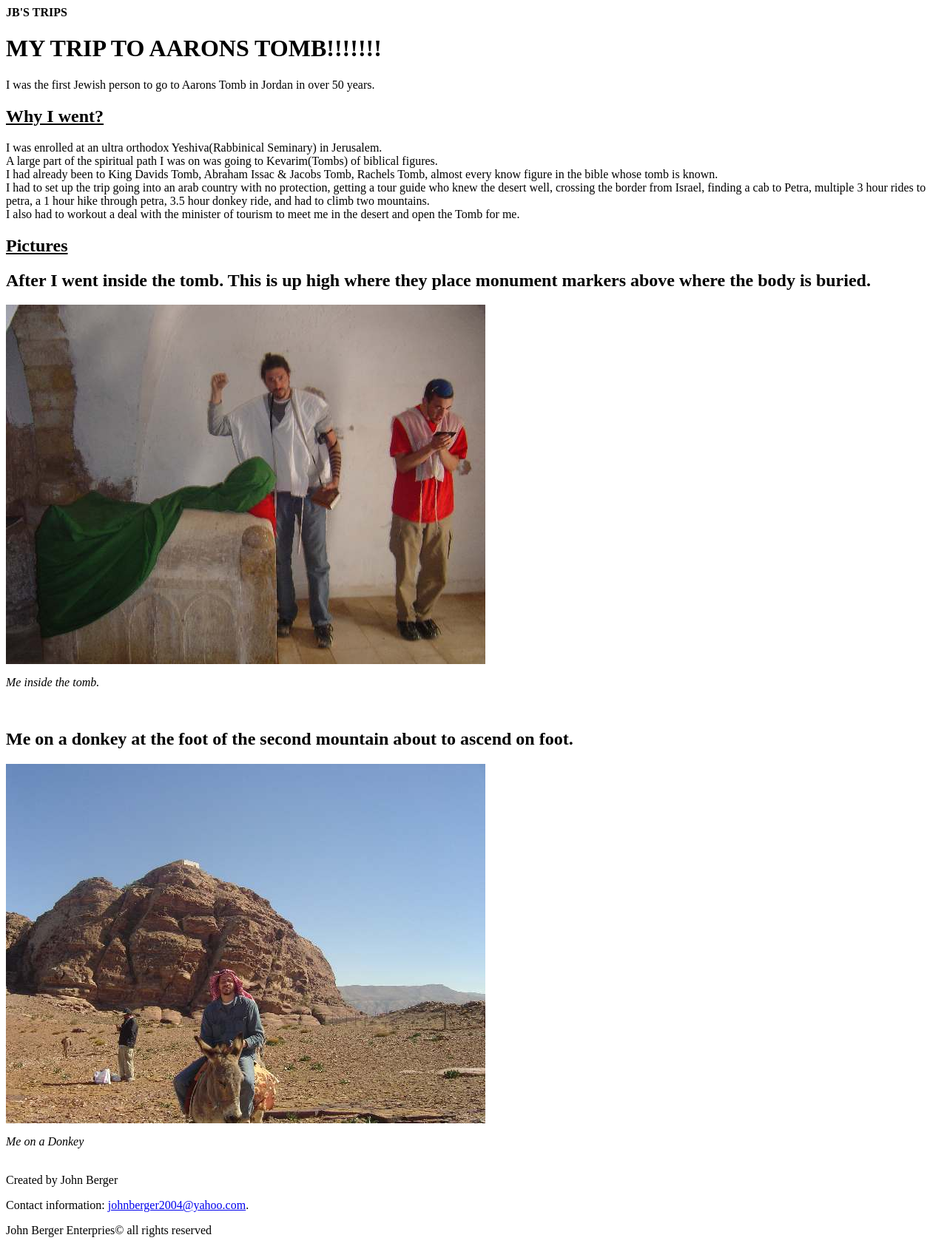
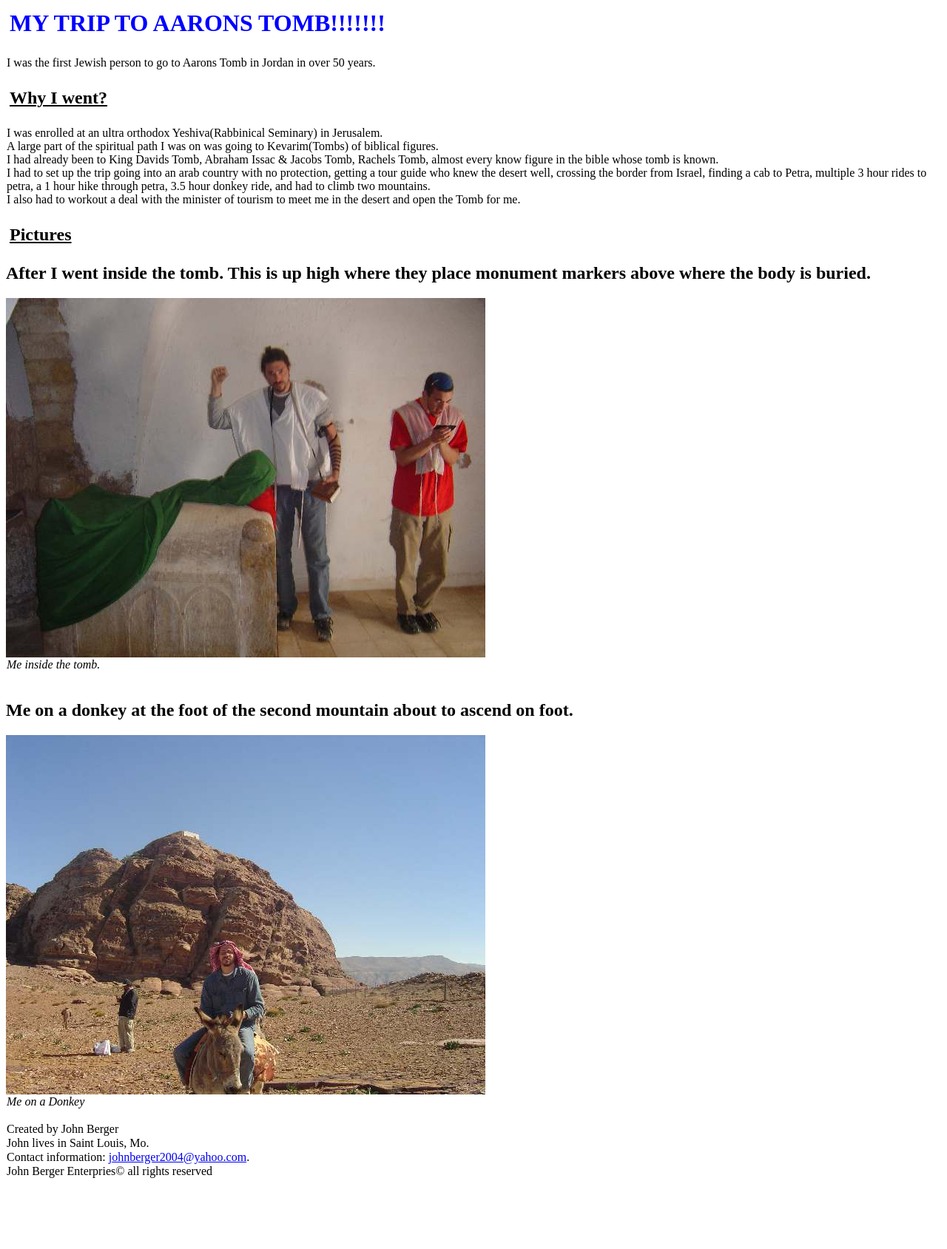
Before and after one commit to thisrothat/html-me-something, a plain HTML site: page index.html in a window 1280 px wide. Shown: the whole page at 74% size. After the commit the page ends 1601 px from the top, so only its background shows below. Drawn offline with Linux system fonts and the light colour scheme; files whose address does not match are found by name.

Commit message:
added call to styles.css file

```diff
--- a/index.html
+++ b/index.html
@@ -1,9 +1,15 @@
 <html lang="en">
     <head>
-      <b>JB'S TRIPS</b>
+        <link rel="stylesheet" href="styles.css">
     </head>
+
+    <!–– Below I created a class and defined it ––>
+
+
+</head>
     <main>
-        <h1>MY TRIP TO AARONS TOMB!!!!!!!</h1>
+        <!–– Line below accesses the class ––>
+        <h1 class="intro">MY TRIP TO AARONS TOMB!!!!!!!</h1> <!–– and the comment closes with ––>
         <p>I was the first Jewish person to go to Aarons Tomb in Jordan in over 50 years.</p>
 
         <article>
@@ -28,7 +34,12 @@
       </main>
       <footer>
         <p>Created by John Berger</p>
-        <p>Contact information: <a href="mailto:johnberger2004@yahoo.com">
+        <!–– Line below fulfills the ID requirement ––>
+        <p id="my-Address">John lives in Saint Louis, Mo.</p>
+        <p >Contact information: <a href="mailto:johnberger2004@yahoo.com">
         johnberger2004@yahoo.com</a>.</p>
+        <!–– Line below uses the copyright symbol fulfills entity requirement ––>
         <p>John Berger Enterpries&copy; all rights reserved</p>
       </footer>
+
+      <head>
```
